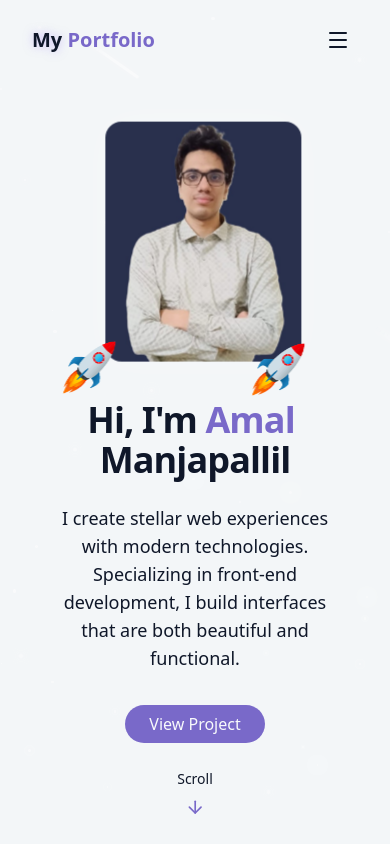
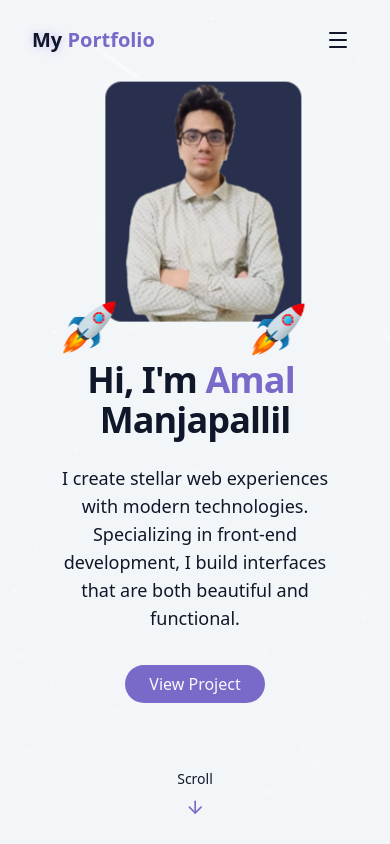
Before and after one commit to leman973/Portfolio, a React (Vite) app: page / in a window 390 px wide. Shown: the top 844 px of the page. Built offline with nearby package versions, Linux system fonts and the light colour scheme.

Commit message:
mobile screen issue fixed

```diff
--- a/src/components/HeroSection.jsx
+++ b/src/components/HeroSection.jsx
@@ -1,7 +1,7 @@
 import { ArrowDown } from "lucide-react"
 
 export const HeroSection = () => {
-    return <section id="hero" className="relative min-h-screen flex flex-col items-center justify-center px-4 bg-secondary/10">
+    return <section id="hero" className="relative min-h-screen pb-20 flex flex-col items-center justify-center px-4 bg-secondary/10">
         <div className="md:flex gap-2 justify-center items-center object-contain">
             <div className="container relative w-[260px] h-60 xl:w-[300px] xl:h-80 md:shrink-0 animate-drift my-8 mx-auto">
                 <img className="me w-full h-full rounded-2xl animate-floating object-cover origin-center shadow-[0_0_40px_rgba(255,255,255,0.3)]" src="\projects\profile.jpeg" alt="Me" />
--- a/src/components/ThemeToggle.jsx
+++ b/src/components/ThemeToggle.jsx
@@ -6,7 +6,7 @@ import { cn } from "../lib/utils";
 
 
 export const ThemeToggle =()=>{
-    const [isDarkMode, setisDarkMode] = useState(false);
+    const [isDarkMode, setisDarkMode] = useState(true);
 
     useEffect(() => {
         const storedTheme = localStorage.getItem("theme");
```
